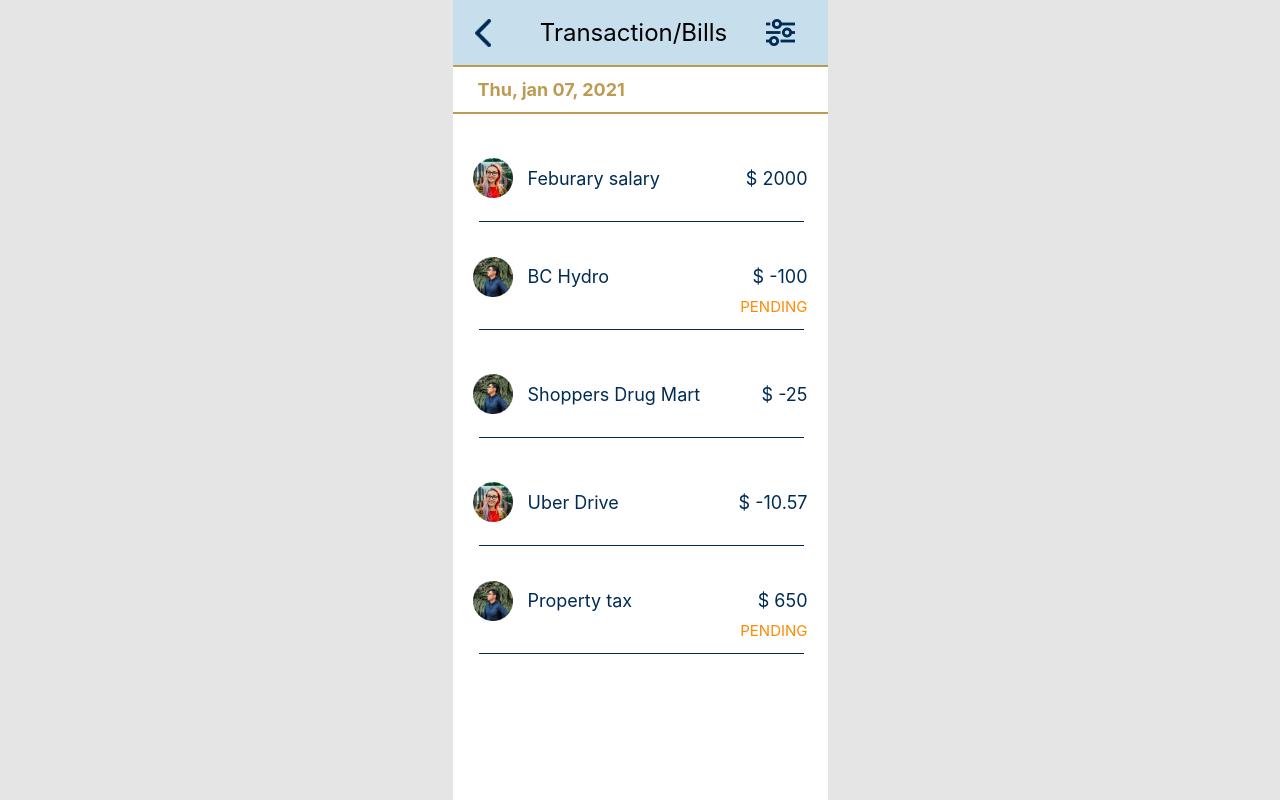
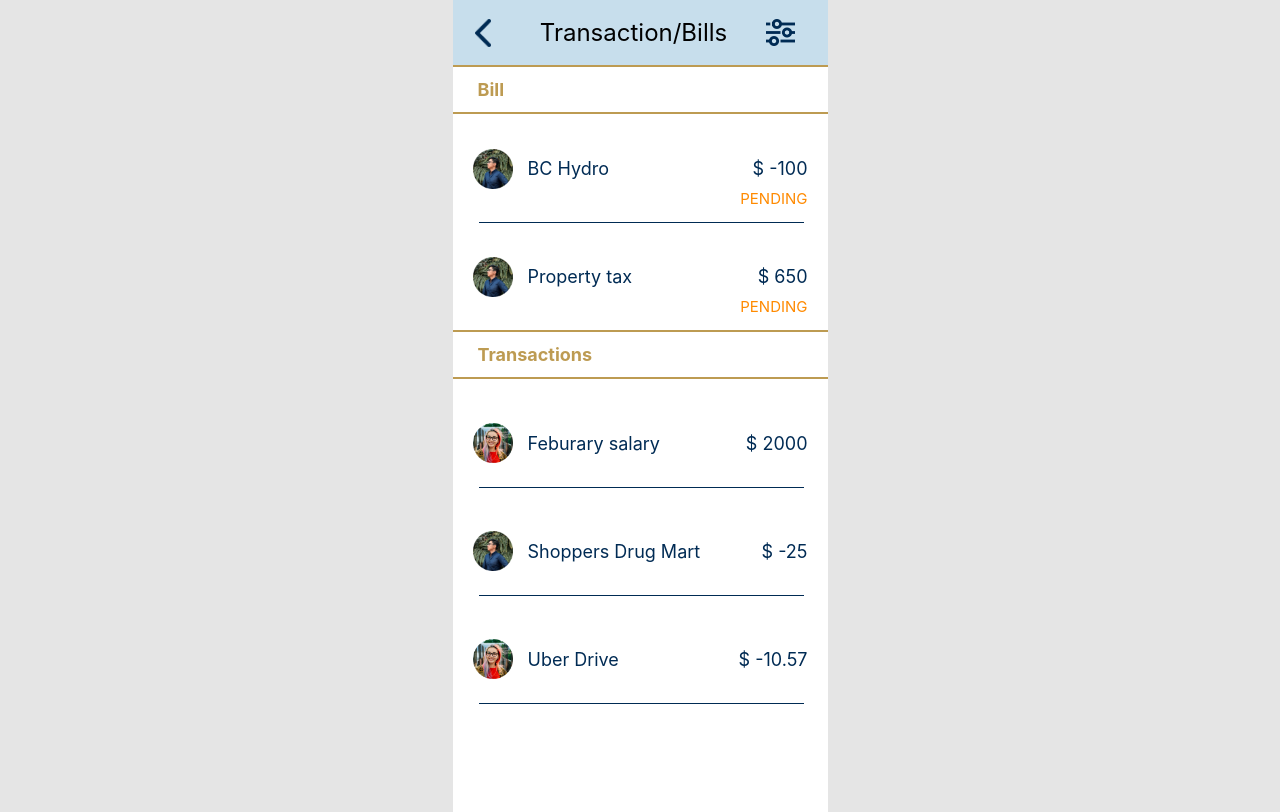
Before and after one commit to Evelyn-ZYW/MDIA3109-Mid-term, a React (Create React App) app: page /trans in a window 1280 px wide. Built offline with nearby package versions, Linux system fonts and the light colour scheme.

Commit message:
another commit

```diff
--- a/src/App.scss
+++ b/src/App.scss
@@ -1,6 +1,6 @@
 .App {
   width: 100vw;
-  height: 100vh;
+  height: auto;
   background-color: #E5E5E5;
   display: flex;
   justify-content: center;
--- a/src/comps/Cashflow/index.js
+++ b/src/comps/Cashflow/index.js
@@ -59,7 +59,7 @@ const Cashflow = ({ inc, exp }) => {
         }
     }
     return <Container>
-        <Subtitle>January Cash Flow</Subtitle>
+        <Subtitle><b>January Cash Flow</b></Subtitle>
         <div>
             <span>
                 <span>Income</span>
--- a/src/comps/Date/index.js
+++ b/src/comps/Date/index.js
@@ -3,6 +3,7 @@ import styled from 'styled-components';
 
 
 const DateCont = styled.div`
+    z-index: 1;
     min-width:375px;
     max-width:375px;
     font-size:18px;
@@ -19,14 +20,14 @@ const DateCont = styled.div`
 `;
 
 
-const Date = ({dateText})=>{
+const Date = ({ dateText }) => {
     return <DateCont>
         <div>{dateText}</div>
     </DateCont>
 }
 
 Date.defaultProps = {
-dateText:"Thu, jan 07, 2021"
+    dateText: "Thu, Jan 07, 2021"
 }
 
 export default Date;
--- a/src/comps/Popup/index.js
+++ b/src/comps/Popup/index.js
@@ -116,6 +116,7 @@ const Popup = ({ onPopupClose, id, title, src, type, amount, description, displa
         }
         onPopupClose(radio)
         setComplete(complete)
+        // console.log("Radio " + radio)
     }
 
     return <Container display={display} id={id}>
--- a/src/comps/Transaction/index.js
+++ b/src/comps/Transaction/index.js
@@ -44,7 +44,7 @@ const Line3 = styled.div`
     height: 1px;
     position: absolute;
     left: 7%;
-    bottom: 0px;
+    bottom: -1px;
     border-bottom: 1px solid #002B54;
 `;
 
--- a/src/pages/transpage/index.js
+++ b/src/pages/transpage/index.js
@@ -64,17 +64,16 @@ const TransPage = () => {
 
     const [dispop, setDispop] = useState(null);
     const [disfil, setDisfil] = useState("none");
-    const [updatestatus, setUpdateStatus] = useState("");
+    const [update, setUpdate] = useState("");
     const [selectedId, setSelectedID] = useState(null);
 
-    const TogglePopup = (id, complete, status) => {
+    const TogglePopup = (id, complete) => {
         if (complete === true) {
             setDispop("display")
         } else if (complete === false) {
             setDispop("none")
         }
         setSelectedID(id)
-        setUpdateStatus(status)
     }
     const ShowFilter = (clickedfilter) => {
         if (clickedfilter === false) {
@@ -83,7 +82,11 @@ const TransPage = () => {
             setDisfil("none")
         }
     }
-
+    const HandleStatus = (id, status, update) => {
+        let newItem = [...item];
+        newItem[id][status] = update;
+        setUpdate(newItem);
+    }
     /*
       const setData = (index, property, value) => {
           let newItem = [...item];
@@ -98,9 +101,31 @@ const TransPage = () => {
             iconRight={iconRight}
             onSelectFilter={ShowFilter}
         />
-        <Date />
+        {disfil === "display" ? <Filter /> : ""}
+        <Date dateText="Bill" />
         {item.map(o => <div>
-
+            {selectedId === o.id ? <Popup
+                id={o.id}
+                onPopupClose={HandleStatus}
+                src={o.name === "Stacy" ? Stacy : Greg}
+                title={o.title}
+                type={o.type}
+                amount={o.amount}
+                description={o.description}
+                display={selectedId === o.id}
+            /> : ""}
+            {o.type === "Bill" ? <Transaction
+                id={o.id}
+                onTransSelect={TogglePopup}
+                src={o.name === "Stacy" ? Stacy : Greg}
+                title={o.title}
+                amount={"$ " + o.amount}
+                status={o.status}
+                highlight={selectedId === o.id}
+            /> : ""}
+        </div>)}
+        <Date dateText="Transactions" />
+        {item.map(o => <div>
             {selectedId === o.id ? <Popup
                 id={o.id}
                 onPopupClose={TogglePopup}
@@ -111,8 +136,7 @@ const TransPage = () => {
                 description={o.description}
                 display={selectedId === o.id}
             /> : ""}
-            {disfil === "display" ? <Filter /> : ""}
-            <Transaction
+            {o.type === "Expense" || o.type === "Income" ? <Transaction
                 id={o.id}
                 onTransSelect={TogglePopup}
                 src={o.name === "Stacy" ? Stacy : Greg}
@@ -120,7 +144,7 @@ const TransPage = () => {
                 amount={"$ " + o.amount}
                 status={o.status}
                 highlight={selectedId === o.id}
-            />
+            /> : ""}
         </div>)}
 
     </div>
```
Also changed, not shown: 1 other file (tests, documents, lock files or other folders).
